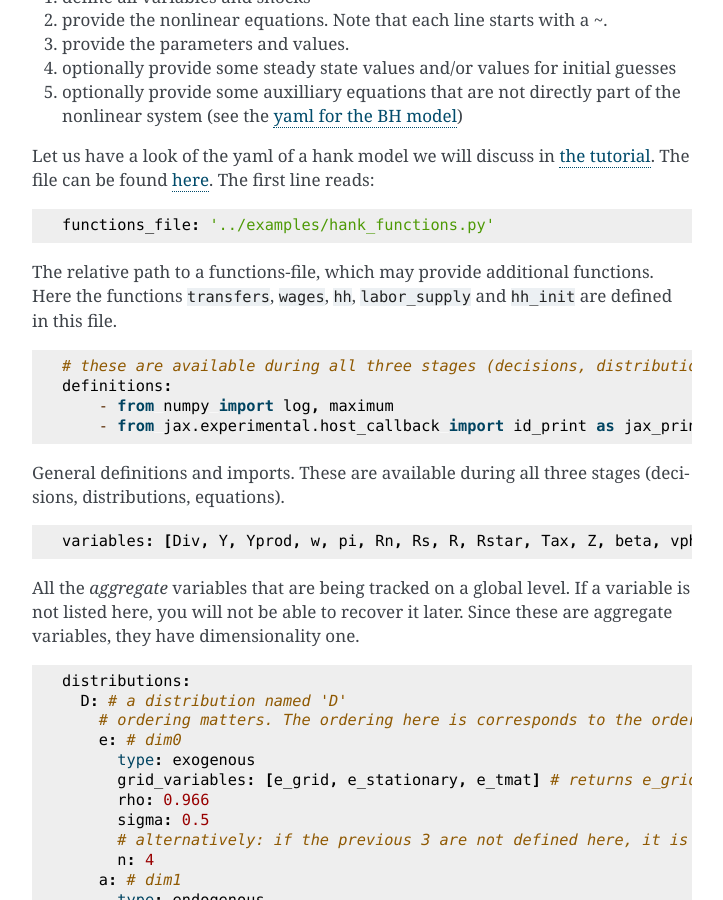
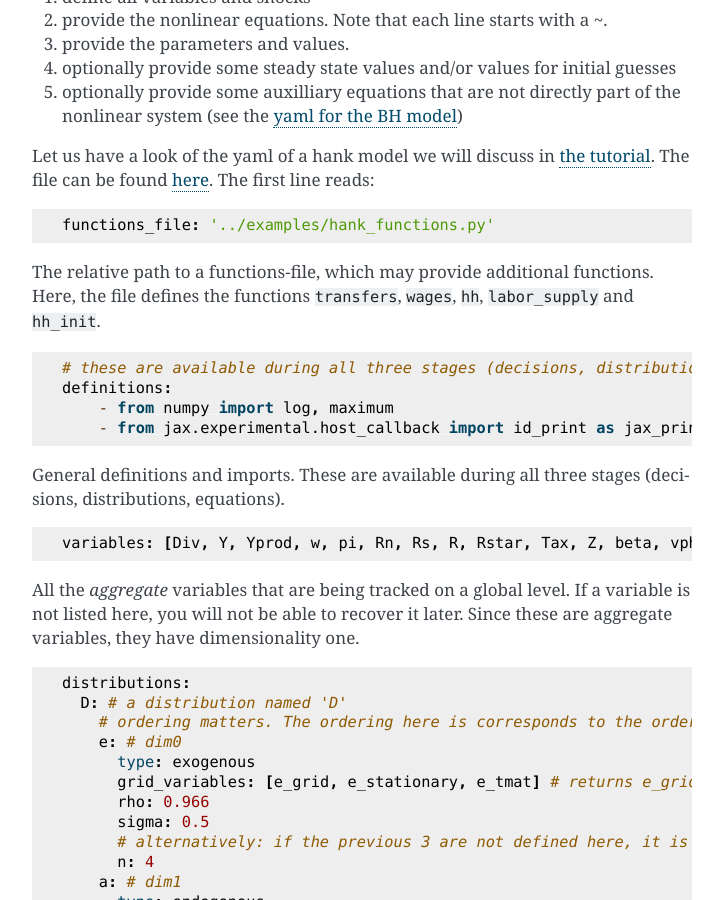
Before and after one commit to gboehl/econpizza, a Sphinx documentation site: the page built from docs/quickstart.rst, in a window 1280 px wide and 900 px high, scrolled down 1232 px. Shown: the whole window, without its empty margins (388-1111 px from the left). Built offline with Sphinx 7.4.7, drawn with Linux system fonts in a browser that asks for light colours.

Commit message:
Update the_yaml.rst

```diff
--- a/docs/the_yaml.rst
+++ b/docs/the_yaml.rst
@@ -16,7 +16,7 @@
 
     functions_file: '../examples/hank_functions.py'
 
-The relative path to a functions-file, which may provide additional functions. Here the functions ``transfers``, ``wages``, ``hh``, ``labor_supply`` and ``hh_init`` are defined in this file.
+The relative path to a functions-file, which may provide additional functions. Here, the file defines the functions ``transfers``, ``wages``, ``hh``, ``labor_supply`` and ``hh_init``.
 
 .. code-block::
 
```
